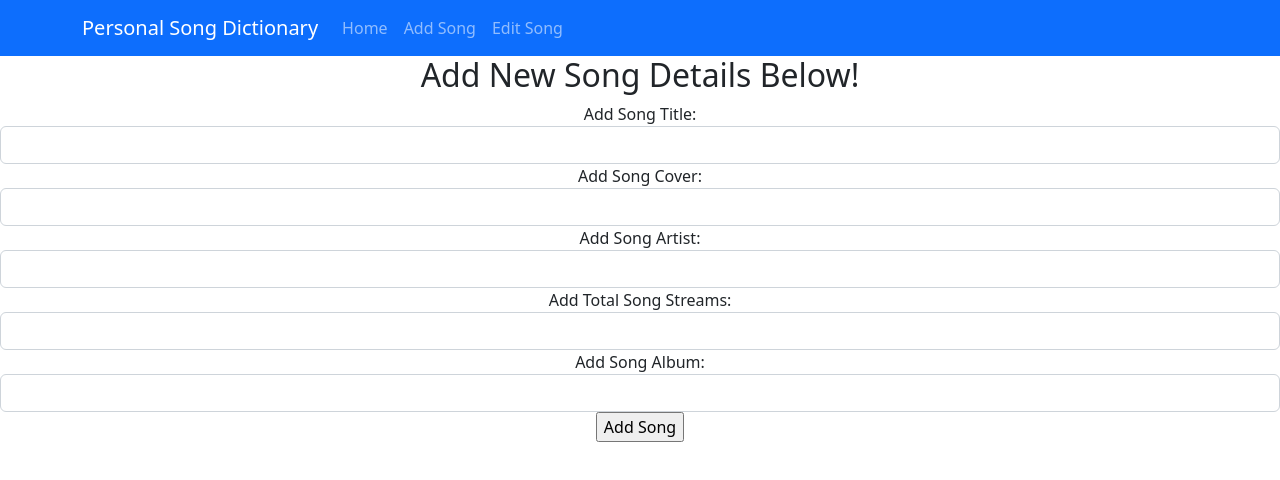
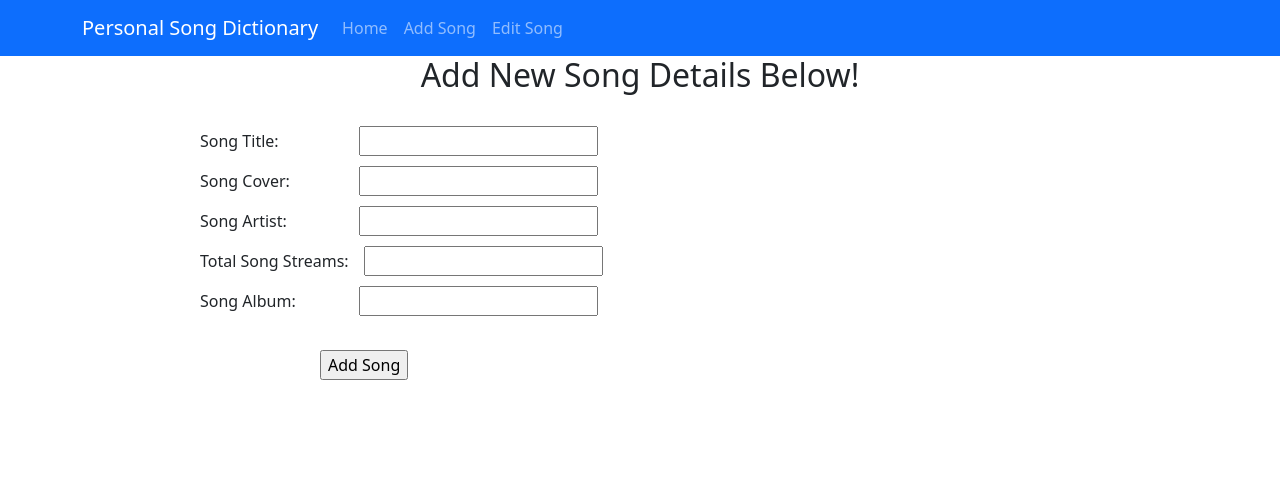
Before and after one commit to siobhanohanlon/DataRepProject, a React (Create React App) app: page /addSong in a window 1280 px wide. Shown: the top 480 px of the page. Built offline with nearby package versions, Linux system fonts and the light colour scheme.

Commit message:
Project Updated

```diff
--- a/src/App.css
+++ b/src/App.css
@@ -1,3 +1,38 @@
+/* My CSS */
+.form-group{
+  margin-bottom: 10px;
+}
+
+.title{
+  margin-right: 80px;
+}
+
+.cover{
+  margin-right: 69px;
+}
+
+.artist{
+  margin-right: 72px;
+}
+
+.streams{
+  margin-right: 15px;
+}
+
+.album{
+  margin-right: 63px;
+}
+
+form{
+  text-align: left;
+  margin-left: 200px;
+}
+
+.submit{
+  margin-left: 120px;
+}
+
+/* Defaults from React */
 .App {
   text-align: center;
 }
--- a/src/BackEnd/server.js
+++ b/src/BackEnd/server.js
@@ -27,7 +27,7 @@ const songSchema = new mongoose.Schema({
 });
 
 //Model to interact with database
-const songModel = mongoose.model('listSongs', songSchema);
+const songModel = mongoose.model('listsongs', songSchema);
 
 //Body Parser to pass info from post form
 const bodyParser = require("body-parser");
--- a/src/Components/addSong.js
+++ b/src/Components/addSong.js
@@ -1,6 +1,7 @@
 //Imports
 import axios from "axios";
 import React from "react";
+import '../App.css';
 
 export class AddSong extends React.Component {
     //Constructor
@@ -30,7 +31,7 @@ export class AddSong extends React.Component {
         e.preventDefault();
 
         //Print to Console
-        console.log(`Button Clicked\n${this.state.title}\n${this.state.cover}\n${this.state.artist}\n${this.state.streams}\n${this.state.albums}`);
+        console.log(`Button Clicked!\nTitle: ${this.state.title}\nCover: ${this.state.cover}\nArtist: ${this.state.artist}\nStreams: ${this.state.streams}\nAlbums: ${this.state.albums}`);
 
         const song = {
             title: this.state.title,
@@ -44,8 +45,8 @@ export class AddSong extends React.Component {
         axios.post("http://localhost:2000/api/song", song)
             .then(console.log("HTTP Request Sent"))
             .catch((error) => {
-                    console.log(error)
-                });
+                console.log(error)
+            });
 
         //Reset to blank
         this.setState = {
@@ -94,44 +95,47 @@ export class AddSong extends React.Component {
 
     render() {
         return (
+            //Print to Screen
             <div>
                 {/* Print to screen */}
                 <h2>Add New Song Details Below!</h2>
+                <br></br>
 
                 {/* Form to Add Song to Array */}
                 <form onSubmit={this.submitSong}>
                     {/* Title */}
                     <div className="form-group">
-                        <label>Add Song Title: </label>
-                        <input type="text" className="form-control" value={this.state.title} onChange={this.onChangeTitle} />
+                        <label htmlFor="title" className="title">Song Title: </label>
+                        <input id="title" type="text" value={this.state.title} onChange={this.onChangeTitle} />
                     </div>
 
                     {/* Cover */}
                     <div className="form-group">
-                        <label>Add Song Cover: </label>
-                        <input type="text" className="form-control" value={this.state.cover} onChange={this.onChangeCover} />
+                        <label htmlFor="cover" className="cover">Song Cover: </label>
+                        <input id="cover" type="text" value={this.state.cover} onChange={this.onChangeCover} />
                     </div>
 
                     {/* Artist */}
                     <div className="form-group">
-                        <label>Add Song Artist: </label>
-                        <input type="text" className="form-control" value={this.state.artist} onChange={this.onChangeArtist} />
+                        <label htmlFor="artist" className="artist">Song Artist: </label>
+                        <input id="artist" type="text" value={this.state.artist} onChange={this.onChangeArtist} />
                     </div>
 
                     {/* Streams */}
                     <div className="form-group">
-                        <label>Add Total Song Streams: </label>
-                        <input type="number" className="form-control" value={this.state.streams} onChange={this.onChangeStreams} />
+                        <label htmlFor="streams" className="streams">Total Song Streams: </label>
+                        <input id="streams" type="number" value={this.state.streams} onChange={this.onChangeStreams} />
                     </div>
 
                     {/* Album */}
                     <div className="form-group">
-                        <label>Add Song Album: </label>
-                        <input type="text" className="form-control" value={this.state.albums} onChange={this.onChangeAlbum} />
+                        <label htmlFor="album" className="album">Song Album: </label>
+                        <input id="album" type="text" value={this.state.albums} onChange={this.onChangeAlbum} />
                     </div>
 
                     {/* Submit Button */}
-                    <input type="submit" value="Add Song" />
+                    <br></br>
+                    <input className="submit" type="submit" value="Add Song" />
                 </form>
             </div>
         )
--- a/src/Components/readSongs.js
+++ b/src/Components/readSongs.js
@@ -16,11 +16,11 @@ export class ReadSong extends React.Component{
 
     //Reload
     Reload() {
-        this.Connect();
+        this.connect();
     }
 
     //Connect and get data
-    Connect(){
+    connect(){
         //Makes HTTP Request to get json
         axios.get('http://localhost:2000/api/song')
         //When Request Completed
@@ -33,7 +33,7 @@ export class ReadSong extends React.Component{
         //If Request returns error
         .catch(
             (error)=>{
-                console.log(error)
+                console.log()
             }
         );
     }
```
Also changed, not shown: src/test.html (added, +18 -0 lines), src/test2.js (added, +9 -0 lines), 1 other file (tests, documents, lock files or other folders).
